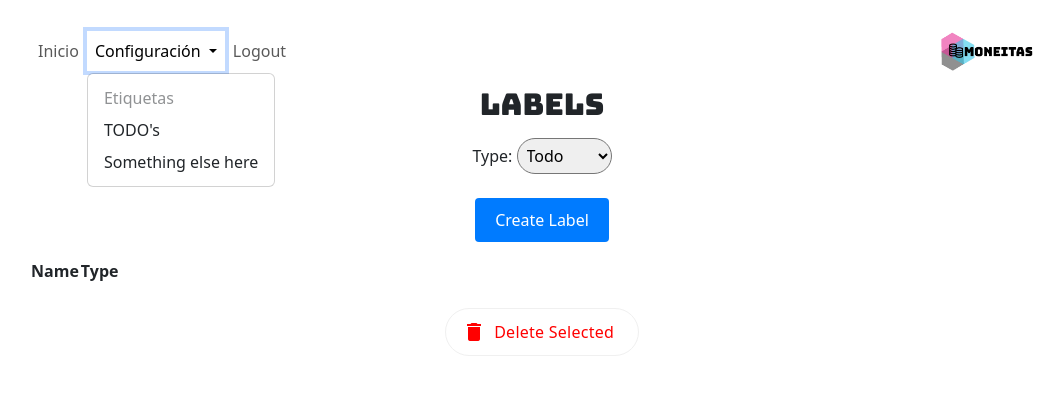
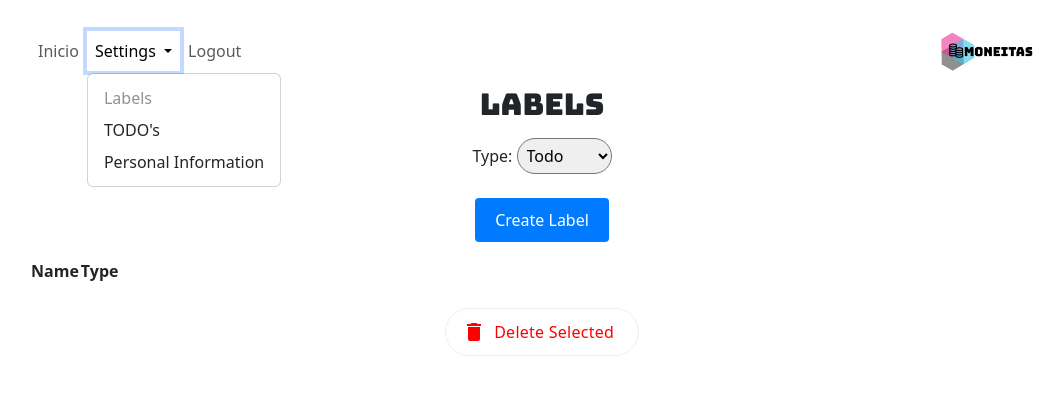
Before and after one commit to mdlunag/django-projects, a Django app: page /labels/ in a window 1280 px wide, after a click on "Settings". Shown: the top 395 px of the page, without its empty margins (98-1162 px from the left). Run offline with Django 4.2, Linux system fonts and the light colour scheme; the visitor is signed in with stand-in values (Sample User, id 1); data that the repository does not hold is empty.

Commit message:
[IMP] finish label translation

```diff
--- a/moneitas/templates/moneitas/base_crear_registro.html
+++ b/moneitas/templates/moneitas/base_crear_registro.html
@@ -6,6 +6,7 @@
     <title>{% block title %}Crear Registro{% endblock %}</title>
 
     {% load static %}
+    {% load i18n %}
     <link rel="stylesheet" href="https://maxcdn.bootstrapcdn.com/bootstrap/4.5.2/css/bootstrap.min.css">
     <link rel="stylesheet" href="https://cdn.jsdelivr.net/npm/@mdi/font@latest/css/materialdesignicons.min.css">
     <link rel="stylesheet" href="https://cdn.jsdelivr.net/npm/bootstrap@5.3.0/dist/css/bootstrap.min.css">
@@ -26,7 +27,9 @@
 
         <div class="row">
             <div class="col-6">
-                <a href="{% block back_url %}{% endblock %}" class="btn btn-secondary mb-3">Atrás</a>
+                <a href="{% block back_url %}{% endblock %}" class="btn btn-secondary mb-3">
+                    {% translate "Back" %}
+                </a>
             </div>
 
             <div class="col-6 text-right">
--- a/moneitas/templates/moneitas/labels.html
+++ b/moneitas/templates/moneitas/labels.html
@@ -43,7 +43,9 @@
                 {% for label in labels %}
                     <tr class="{% if label.type == 'income' %}income{% else %}expense{% endif %}">
                         <td>{{ label.name }}</td>
-                        <td>{{ label.type }}</td>
+                        <td>
+                            {{ label.get_type_display }}
+                        </td>
                         <td style="width: 1%;">
                             <div class="d-flex align-items-center">
                                 <input type="checkbox" name="eliminar_{{ label.id }}">
--- a/moneitas/templates/moneitas/navbar.html
+++ b/moneitas/templates/moneitas/navbar.html
@@ -1,4 +1,6 @@
 {% load static %}
+{% load i18n %}
+
 
 <nav class="navbar navbar-expand-lg navbar-light bg-light rounded" style="background-color:white !important;">
     <button class="navbar-toggler" type="button" data-bs-toggle="collapse" data-bs-target="#navbarData" aria-controls="navbarsExample09" aria-expanded="false" aria-label="Toggle navigation">
@@ -8,16 +10,20 @@
     <div class="collapse navbar-collapse" id="navbarData">
       <ul class="navbar-nav mr-auto">
         <li class="nav-item">
-          <a class="nav-link {% if dashboard_disabled %}disabled{% endif %}" id="inicio" href="{% url 'overview_dashboard' %}">Inicio</a>
+          <a class="nav-link {% if dashboard_disabled %}disabled{% endif %}" id="inicio" href="{% url 'overview_dashboard' %}">
+            {% translate "Home" %}
+          </a>
         </li>
         <li class="nav-item dropdown">
             <a class="nav-link dropdown-toggle" href="#" id="dropdown09" role="button" data-bs-toggle="dropdown" aria-expanded="false">
-                Configuración
+              {% translate "Settings" %}
             </a>
             <ul class="dropdown-menu" aria-labelledby="dropdown09">
-                <li><a class="dropdown-item {% if labels_disabled %}disabled{% endif %}" id="labels" href="{% url 'list_labels'%}">Etiquetas</a></li>
+                <li><a class="dropdown-item {% if labels_disabled %}disabled{% endif %}" id="labels" href="{% url 'list_labels'%}">
+                  {% translate "Labels" %}
+                </a></li>
                 <li><a class="dropdown-item {% if todo_disabled %}disabled{% endif %}" href="{% url 'todo'%}">TODO's</a></li>
-                <li><a class="dropdown-item" href="#">Something else here</a></li>
+                <li><a class="dropdown-item" href="#">{% translate "Personal Information" %}</a></li>
             </ul>
         </li>
         <li class="nav-item active">
--- a/moneitas/views.py
+++ b/moneitas/views.py
@@ -188,15 +188,15 @@
         form = RegistroFinancieroForm(request.POST, user=request.user)
         if form.is_valid():
             registro = form.save(commit=False) if not editar else RegistroFinanciero.objects.get(id=editar)
-            etiqueta_existente = form.cleaned_data['etiqueta_existente']
-            etiqueta_personalizada = form.cleaned_data['etiqueta_personalizada']
+            etiqueta_existente = form.cleaned_data['label_existente']
+            etiqueta_personalizada = form.cleaned_data['label_personalizada']
 
             # Verifica si se seleccionó una etiqueta existente o se proporcionó una etiqueta personalizada.
             if etiqueta_existente:
                 etiqueta = etiqueta_existente
             elif etiqueta_personalizada:
                 # Crea una nueva etiqueta personalizada.
-                etiqueta = Label.objects.create(nombre=etiqueta_personalizada, user=request.user, tipo=registro.tipo or request.POST.get('tipo'))
+                etiqueta = Label.objects.create(name=etiqueta_personalizada, user=request.user, type=registro.tipo or request.POST.get('tipo'))
             else:
                 # Maneja el caso en el que no se proporciona ninguna etiqueta.
                 etiqueta = None
@@ -205,7 +205,7 @@
             nota = request.POST.get('nota')
             metodo = request.POST.get('metodo')
 	        # Crea el registro financiero con la etiqueta asociada.
-            registro.etiqueta = etiqueta  # Asocia la etiqueta con el registro financiero
+            registro.label = etiqueta  # Asocia la etiqueta con el registro financiero
             registro.tipo = tipo
             registro.nota = nota or ''
             registro.metodo = metodo
@@ -235,7 +235,7 @@
             'metodo': registro_editar.metodo,
             'monto': registro_editar.monto,
             'fecha': registro_editar.fecha,
-            'etiqueta_existente': registro_editar.etiqueta or '',
+            'label_existente': registro_editar.label or '',
             'nota':  registro_editar.nota,
 
             })
```
Also changed, not shown: moneitas/models.py (+6 -6 lines), moneitas/locale/es_ES/LC_MESSAGES/django.po, 1 other file.
